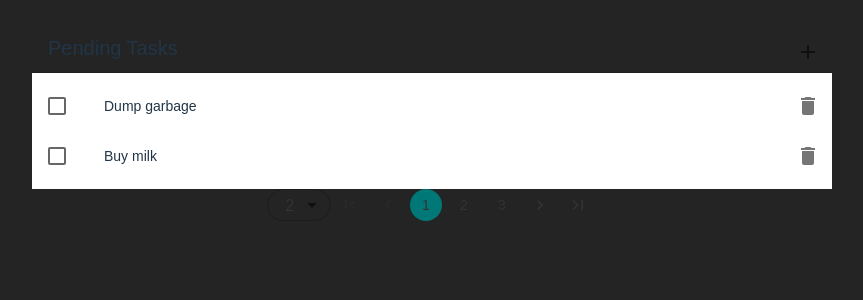
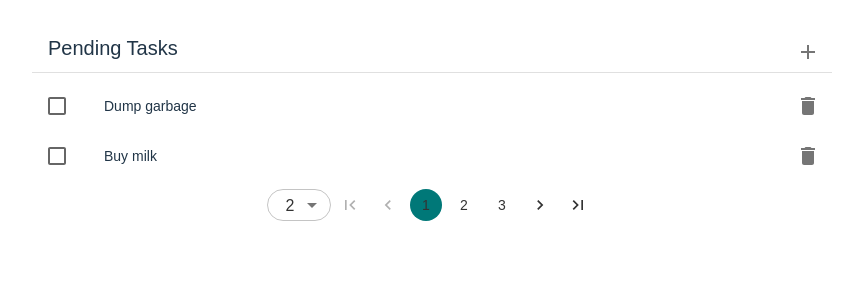
Before and after one commit to Isidro-Zertucha/examen-frontend, a React (Vite) app: page / in a window 1280 px wide. Shown: the top 300 px of the page, without its empty margins (208-1071 px from the left). Built offline with nearby package versions, Linux system fonts and the light colour scheme; data requests are answered from the project's data file.

Commit message:
fix colors

```diff
--- a/src/index.css
+++ b/src/index.css
@@ -5,7 +5,7 @@
 
   color-scheme: light dark;
   color: #213547;
-  background-color: #242424;
+  background-color: #ffffff;
 
   font-synthesis: none;
   text-rendering: optimizeLegibility;
```
Also changed, not shown: src/App.css (line endings or trailing spaces).
